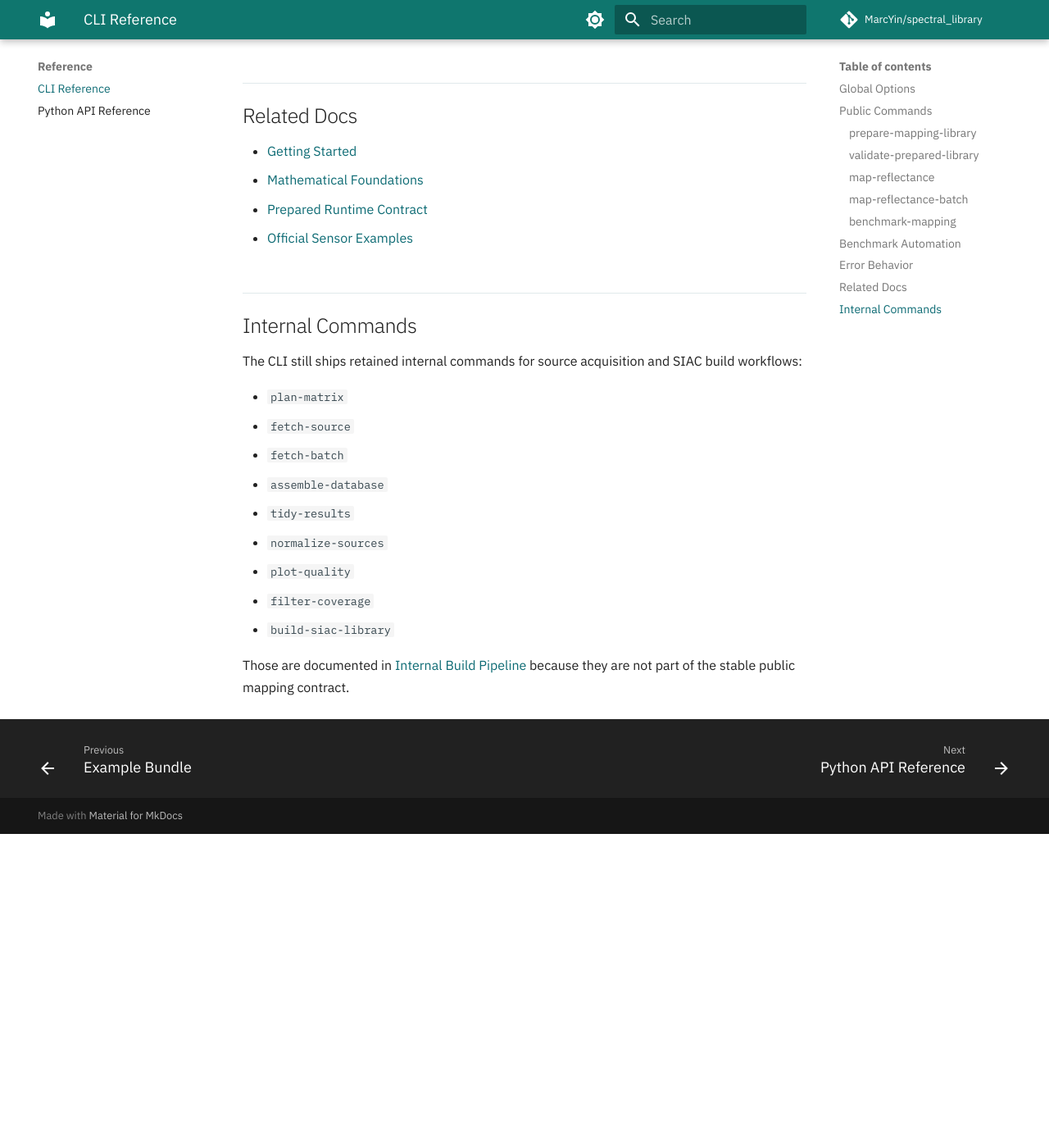
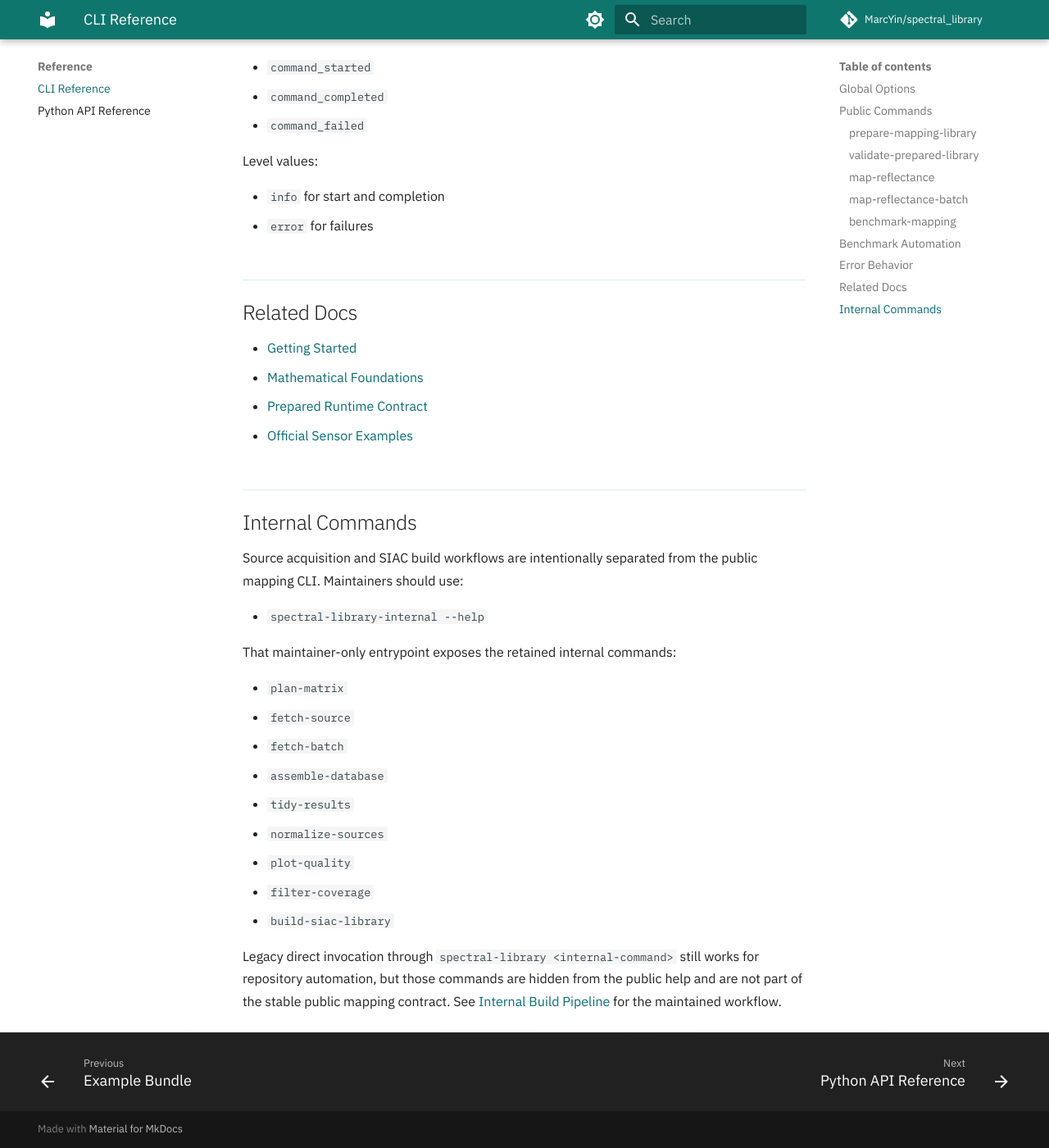
Before and after one commit to MarcYin/spectral_library, an MkDocs documentation site: the page built from docs/cli_reference.md, in a window 1280 px wide and 1400 px high, scrolled down 7991 px. Shown: the whole window at 82% size. Built offline with MkDocs 1.6.1 and Material for MkDocs 9.7.7, drawn with Linux system fonts in a browser that asks for light colours; comment, search, counter and statistics services are not loaded; before the commit the page ends 9008 px from its top, so only the background shows below that; some of the changed text lies outside the part shown.

Commit message:
docs: align public guides with CLI routing and benchmark policy
Document the new spectral-library-internal maintainer entrypoint, the retained legacy internal-command behavior, and the confidence-policy routing thresholds exposed by mapping diagnostics.

Also describe numpy-baseline benchmark qualification in the CLI reference and extend docs-site checks so the published pages stay aligned with the shipped command surface and diagnostics contract.

```diff
--- a/docs/cli_reference.md
+++ b/docs/cli_reference.md
@@ -110,7 +110,12 @@
 The JSON diagnostics also include a heuristic `confidence_score` at the overall
 mapping level and per segment. It is derived from valid-band coverage, neighbor
 distances, estimator weight concentration, and source-space fit RMSE. Treat it
-as a ranking aid, not a calibrated probability.
+as a ranking aid, not a calibrated probability. The diagnostics also include
+`confidence_policy` with the current routing thresholds:
+
+- `high` / `accept`: `>= 0.85`
+- `medium` / `manual_review`: `>= 0.60` and `< 0.85`
+- `low` / `reject`: `< 0.60`
 
 ### `map-reflectance-batch`
 
@@ -225,6 +230,10 @@
 It writes per-scenario JSON reports under `runs/`, plus aggregate
 `summary.csv`, `summary.json`, and `reports.json`.
 
+For non-`numpy` backends, the runner also records a same-scenario comparison to
+the exact `numpy` baseline and can fail when backend drift exceeds the
+`baseline_deltas` thresholds in `benchmarks/default_thresholds.json`.
+
 ## Error Behavior
 
 Public commands provide:
@@ -270,8 +279,12 @@
 
 ## Internal Commands
 
-The CLI still ships retained internal commands for source acquisition and SIAC
-build workflows:
+Source acquisition and SIAC build workflows are intentionally separated from
+the public mapping CLI. Maintainers should use:
+
+- `spectral-library-internal --help`
+
+That maintainer-only entrypoint exposes the retained internal commands:
 
 - `plan-matrix`
 - `fetch-source`
@@ -283,5 +296,8 @@
 - `filter-coverage`
 - `build-siac-library`
 
-Those are documented in [Internal Build Pipeline](internal_build_pipeline.md)
-because they are not part of the stable public mapping contract.
+Legacy direct invocation through `spectral-library <internal-command>` still
+works for repository automation, but those commands are hidden from the public
+help and are not part of the stable public mapping contract. See
+[Internal Build Pipeline](internal_build_pipeline.md) for the maintained
+workflow.
```
Also changed, not shown: docs/internal_build_pipeline.md (+4 -4 lines), docs/mapping_quickstart.md (+9 -0 lines), docs/python_api_reference.md (+6 -1 lines), docs/theory.md (+10 -0 lines), 1 other file.
